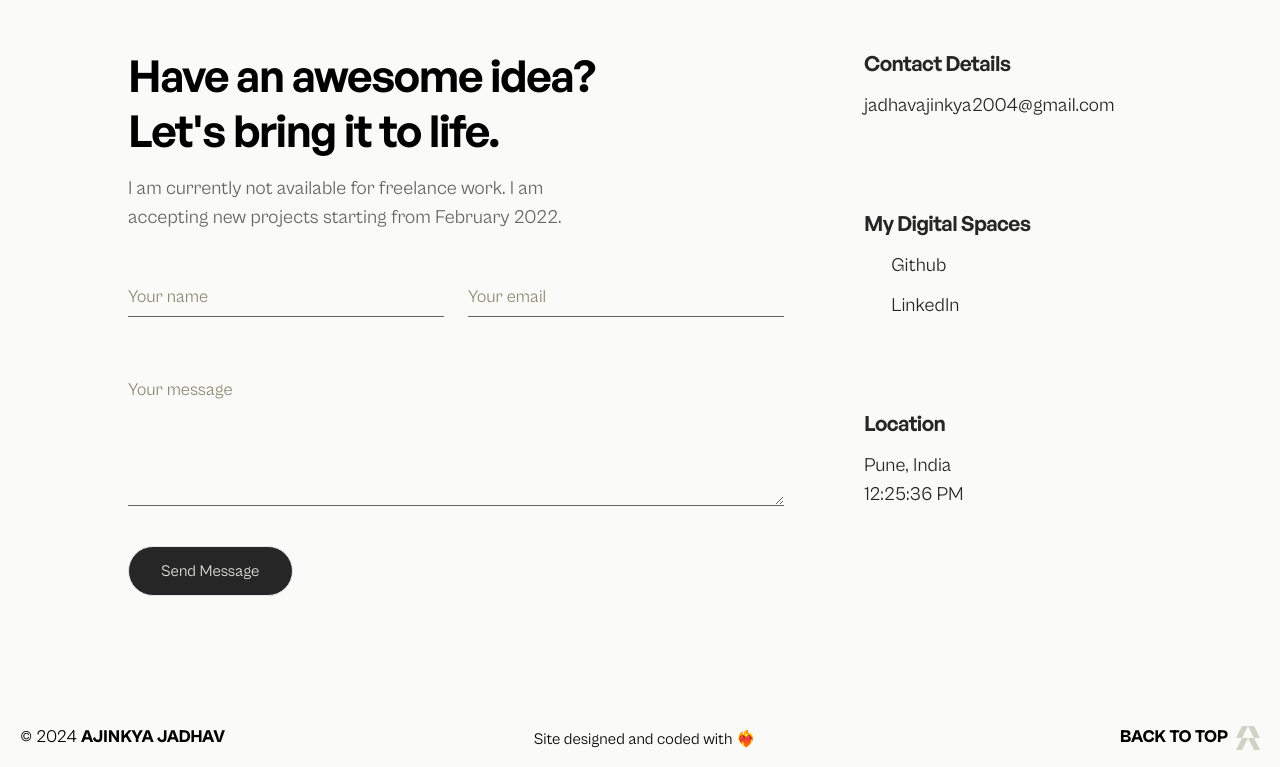
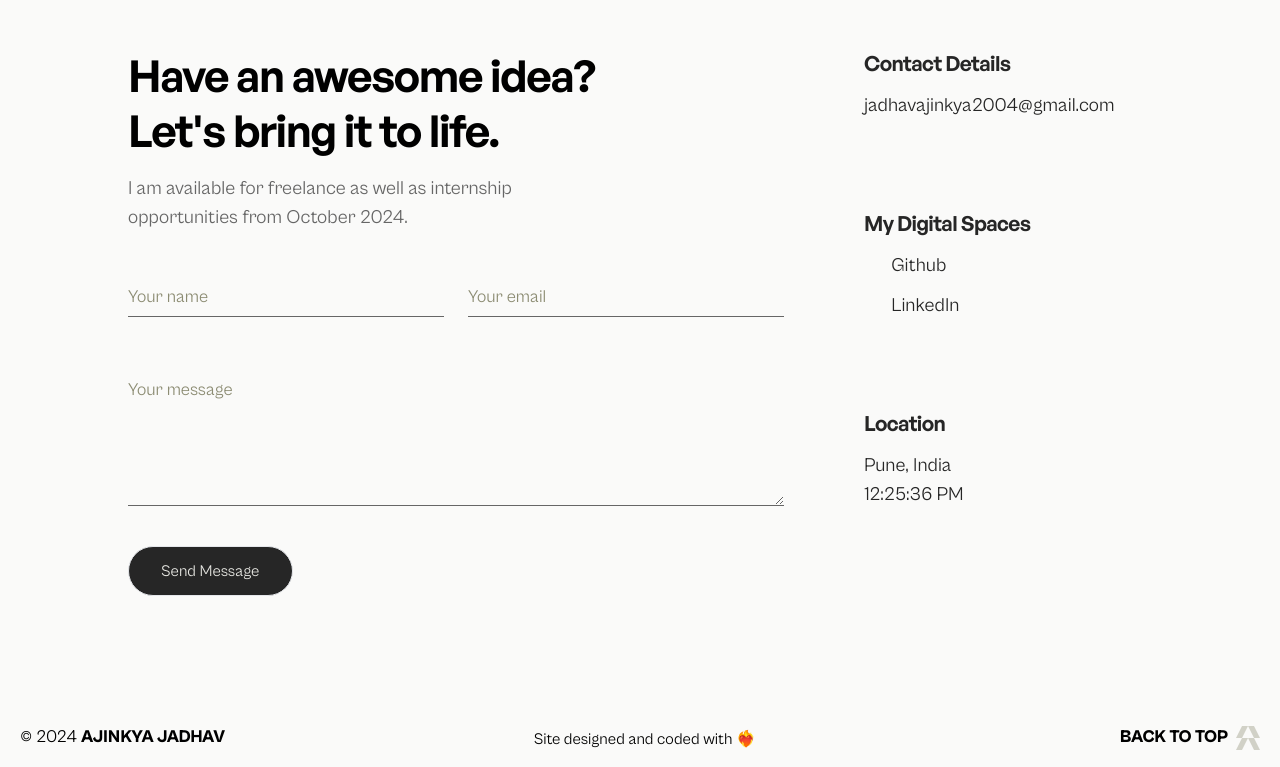
Before and after one commit to Ajjack4/PortfolioV1, a React (Vite) app: page / in a window 1280 px wide. Shown: the part 5891-6658 px from the top of the page. Built offline with nearby package versions, Linux system fonts and the light colour scheme; some icons are missing.

Commit message:
small changes

```diff
--- a/index.html
+++ b/index.html
@@ -42,7 +42,7 @@
       content="I create elevating digital experiences that inspire and connect with people through design and development"
     />
     <meta property="og:type" content="website" />
-    <title>Ajinkya Jadhav — Full Stack Developer & Designer</title>
+    <title>Ajinkya Jadhav — Full Stack Developer</title>
   </head>
   <body>
     <!-- <form name="contact" netlify netlify-honeypot="bot-field" hidden>
--- a/package.json
+++ b/package.json
@@ -5,6 +5,8 @@
   "type": "module",
   "scripts": {
     "dev": "vite",
+    "predeploy": "npm run build",
+    "deploy": "gh-pages -d dist",
     "build": "vite build",
     "lint": "eslint src --ext js,jsx --report-unused-disable-directives --max-warnings 0",
     "preview": "vite preview"
@@ -28,6 +30,7 @@
     "eslint-plugin-react": "^7.32.2",
     "eslint-plugin-react-hooks": "^4.6.0",
     "eslint-plugin-react-refresh": "^0.3.4",
+    "gh-pages": "^6.1.1",
     "postcss": "^8.4.23",
     "prettier": "^2.8.8",
     "prettier-plugin-tailwindcss": "^0.3.0",
--- a/src/components/homepage/Contact.jsx
+++ b/src/components/homepage/Contact.jsx
@@ -66,7 +66,7 @@ export default function Contact() {
             Have an awesome idea? Let&apos;s bring it to life.
           </h3>
           <p ref={body} className="mt-4 max-w-md 2xl:max-w-2xl text-body-2 2xl:text-4xl text-accent-100 translate-y-10 opacity-0">
-            I am currently not available for freelance work. I am accepting new projects starting from February 2022.
+            I am available for freelance as well as internship opportunities from October 2024.
           </p>
 
           {/* Contact Form */}
@@ -172,7 +172,7 @@ export default function Contact() {
                 </div>
               </a>
               <a
-                href="www.linkedin.com/in/ajinkyajadhav404"
+                href="https://www.linkedin.com/in/ajinkyajadhav404/"
                 className="group group flex w-fit items-center space-x-2"
                 target="_blank"
                 rel="noreferrer"
--- a/vite.config.js
+++ b/vite.config.js
@@ -3,6 +3,7 @@ import react from '@vitejs/plugin-react'
 
 // https://vitejs.dev/config/
 export default defineConfig({
+  base: "/PortfolioV1",
   plugins: [react()],
-  base: '/PortfolioV1/',
+
 })
```
Also changed, not shown: 1 other file (tests, documents, lock files or other folders).
